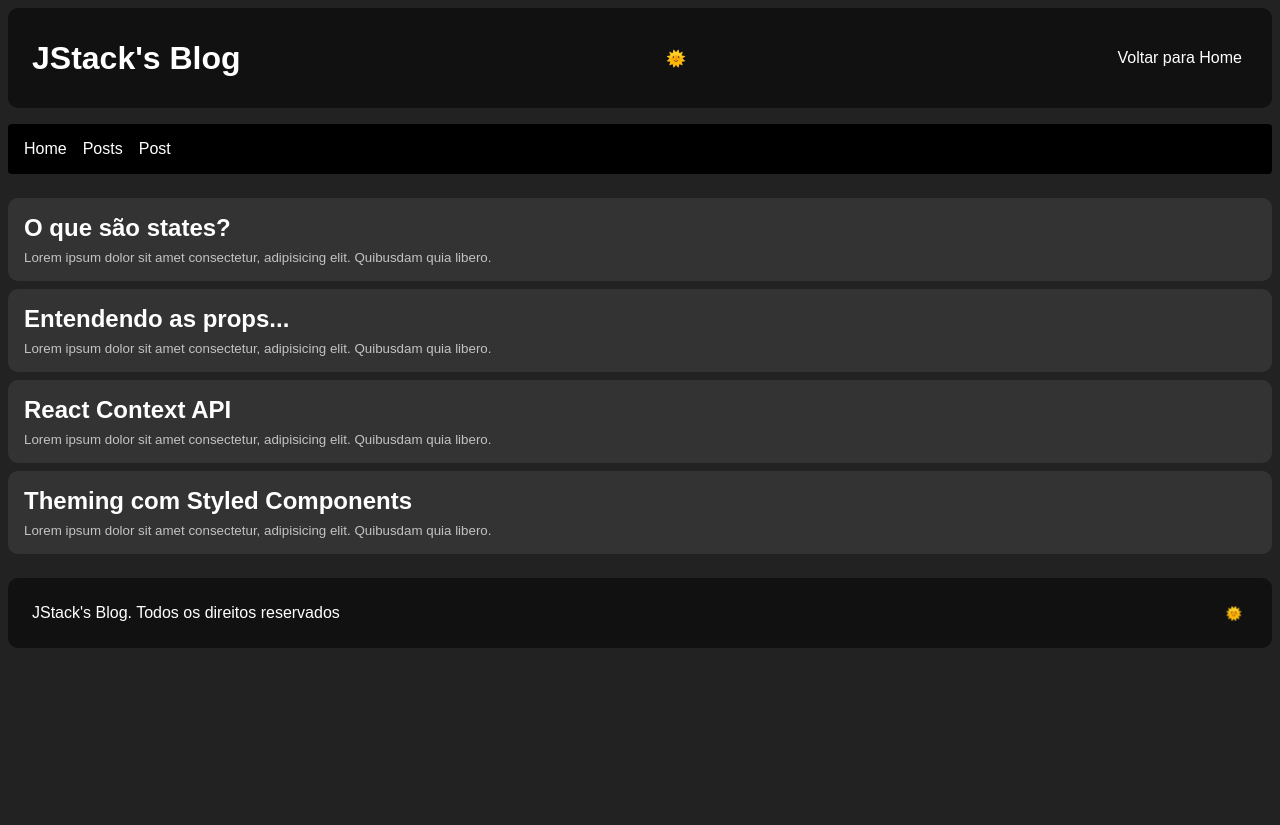
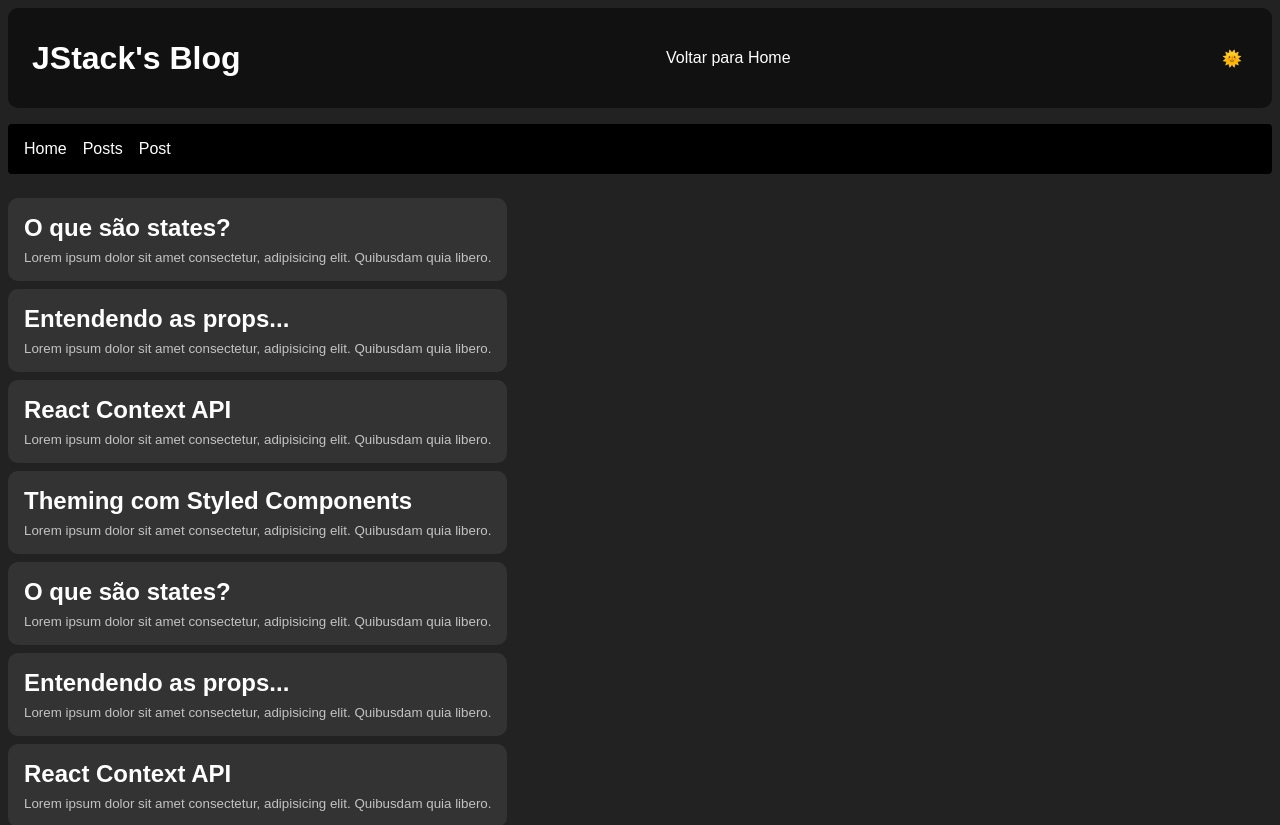
Before and after one commit to Atanazio01/react-fundamentos, a React app: page /posts in a window 1280 px wide. Shown: the top 825 px of the page. Before the commit the page ends 800 px from the top, so only its background shows below. Built offline with nearby package versions, Linux system fonts and the light colour scheme.

Commit message:
animating transitions between routes

```diff
--- a/package.json
+++ b/package.json
@@ -29,6 +29,7 @@
     "react": "^17.0.2",
     "react-dom": "^17.0.2",
     "react-router-dom": "^5.3.0",
+    "react-spring": "^9.3.0",
     "styled-components": "^5.3.3"
   }
 }
--- a/src/Routes.js
+++ b/src/Routes.js
@@ -1,5 +1,6 @@
 import React from 'react';
-import { Route, Switch } from 'react-router-dom';
+import { Route, Switch, useLocation } from 'react-router-dom';
+import { useTransition, animated } from 'react-spring';
 
 import Home from './pages/Home';
 import Posts from './pages/Posts';
@@ -7,12 +8,21 @@ import NotFound from './pages/NotFound';
 import Post from './pages/Post';
 
 export default function Routes() {
-  return (
-    <Switch>
-      <Route exact path="/" component={Home} />
-      <Route exact path="/posts" component={Posts} />
-      <Route path="/posts/:id" component={Post} />
-      <Route component={NotFound} />
-    </Switch>
-  );
+  const location = useLocation();
+  const transitions = useTransition(location, {
+    from: { opacity: 0, transform: 'translateY(50px)', position: 'absolute' },
+    enter: { opacity: 1, transform: 'translateY(0)', position: 'absolute'},
+    leave: { opacity: 0, transform: 'translateY(50px)', position: 'absolute'},
+  });
+
+  return transitions((props, item) => (
+    <animated.div style={props}>
+      <Switch location={item}>
+        <Route exact path="/" component={Home} />
+        <Route exact path="/posts" component={Posts} />
+        <Route path="/posts/:id" component={Post} />
+        <Route component={NotFound} />
+      </Switch>
+    </animated.div>
+  ));
 }
--- a/src/components/Footer/styles.js
+++ b/src/components/Footer/styles.js
@@ -8,7 +8,7 @@ export const Container = styled.header`
   padding: 0 ${({theme}) => theme.spacing.large};
   border-radius: ${({theme}) => theme.borderRadius};
   justify-content: space-between;
-  margin-top: ${({theme}) => theme.spacing.large};
+  margin-top: 48rem;
 
   button {
     cursor: pointer;
--- a/src/components/Header/index.js
+++ b/src/components/Header/index.js
@@ -17,13 +17,13 @@ export default function Header() {
   return (
     <Container>
       <h1>JStack's Blog</h1>
+      <button onClick={handleNavigate} style={{ color: '#fff' }}>Voltar para Home</button>
       <button
         type="button"
         onClick={onToggleTheme}
       >
         {selectedTheme === 'dark' ? '🌞' : '🌚'}
       </button>
-      <button onClick={handleNavigate} style={{ color: '#fff' }}>Voltar para Home</button>
     </Container>
   );
 }
--- a/src/components/Layout/index.js
+++ b/src/components/Layout/index.js
@@ -1,5 +1,5 @@
 import React from 'react';
-import { BrowserRouter, Link, useHistory } from 'react-router-dom';
+import { BrowserRouter, Link } from 'react-router-dom';
 
 import Header from '../Header';
 import Footer from '../Footer';
@@ -14,7 +14,7 @@ export default function Layout() {
       <Nav>
         <Link to="/">Home</Link>
         <Link to="/posts">Posts</Link>
-        <Link to="/posts/12313156">Post</Link>
+        <Link to="/posts/id">Post</Link>
       </Nav>
       <Routes />
       <Footer />
--- a/src/pages/Posts/posts.js
+++ b/src/pages/Posts/posts.js
@@ -19,4 +19,24 @@ export default [
     title: 'Theming com Styled Components',
     description: 'Lorem ipsum dolor sit amet consectetur, adipisicing elit. Quibusdam quia libero.',
   },
+  {
+    id: Math.random(),
+    title: 'O que são states?',
+    description: 'Lorem ipsum dolor sit amet consectetur, adipisicing elit. Quibusdam quia libero.',
+  },
+  {
+    id: Math.random(),
+    title: 'Entendendo as props...',
+    description: 'Lorem ipsum dolor sit amet consectetur, adipisicing elit. Quibusdam quia libero.',
+  },
+  {
+    id: Math.random(),
+    title: 'React Context API',
+    description: 'Lorem ipsum dolor sit amet consectetur, adipisicing elit. Quibusdam quia libero.',
+  },
+  {
+    id: Math.random(),
+    title: 'Theming com Styled Components',
+    description: 'Lorem ipsum dolor sit amet consectetur, adipisicing elit. Quibusdam quia libero.',
+  },
 ]
```
Also changed, not shown: 1 other file (tests, documents, lock files or other folders).
